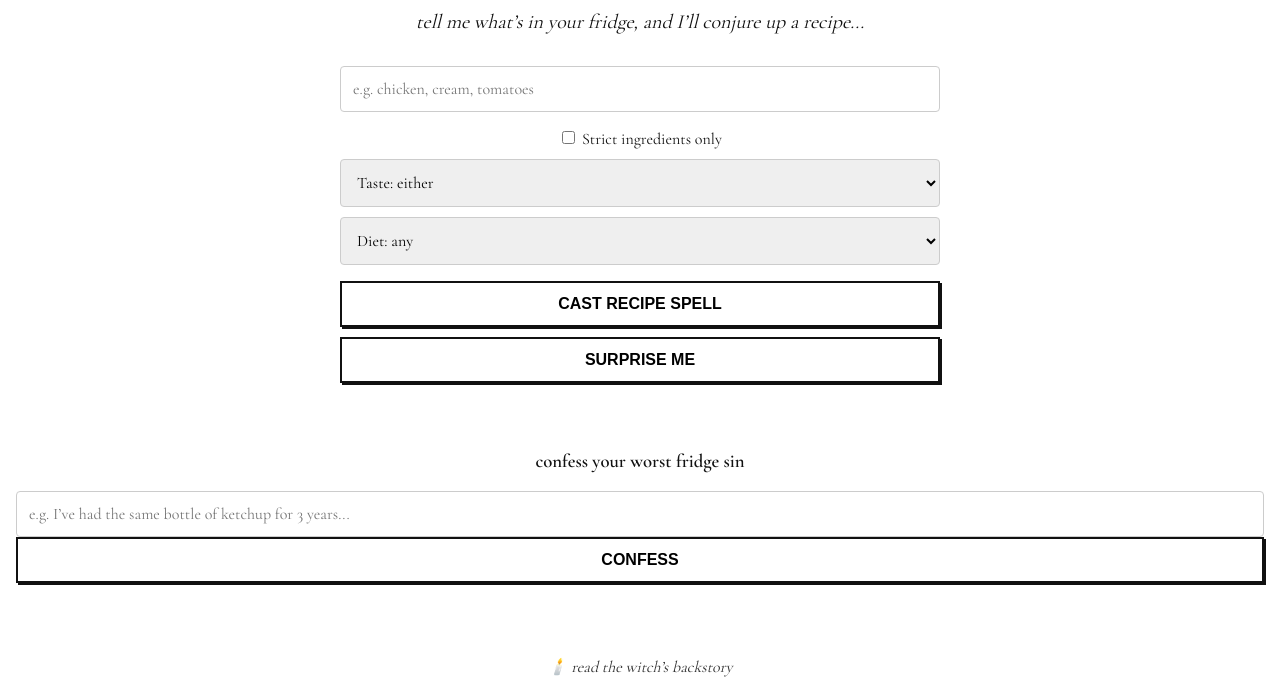
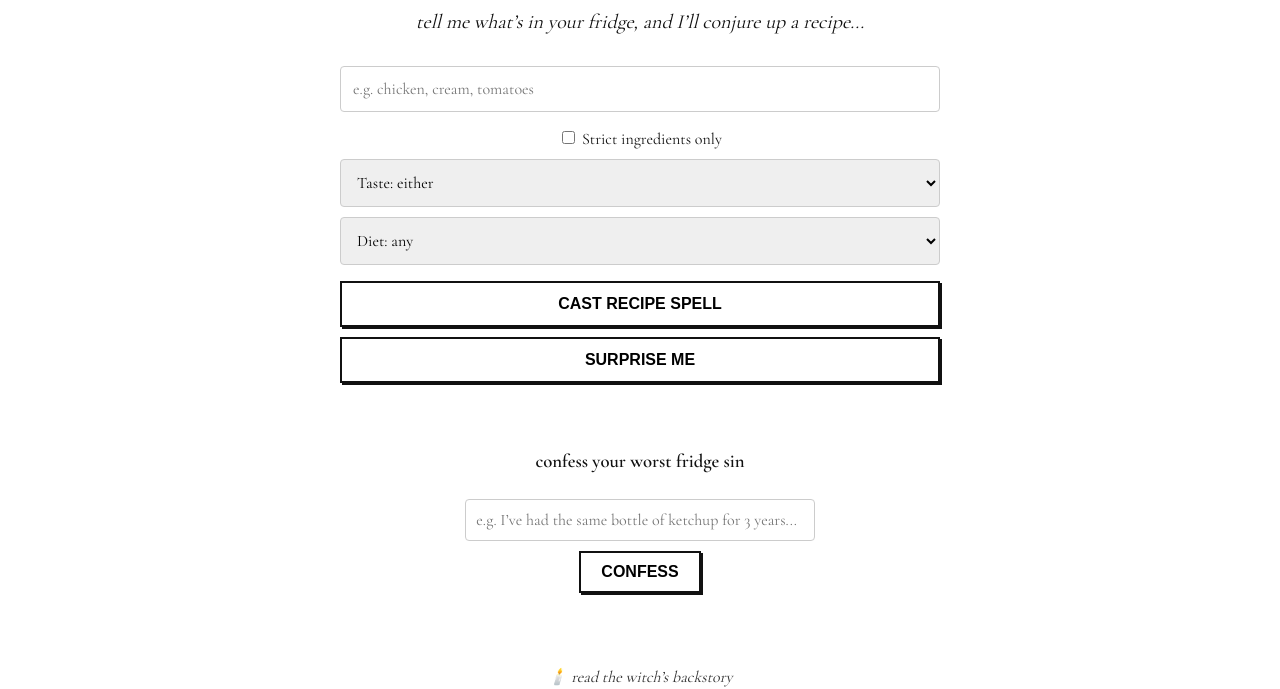
Before and after one commit to danielvella14/fridgewitch, a website: page public/index.html in a window 1280 px wide. Shown: the part 111-800 px from the top of the page. Drawn offline with nearby package versions, Linux system fonts and the light colour scheme.

Commit message:
Update index.html

```diff
--- a/public/index.html
+++ b/public/index.html
@@ -48,10 +48,13 @@
 
   <div class="chat-box">
     <h3>confess your worst fridge sin</h3>
-    <input type="text" id="witchInput" placeholder="e.g. I’ve had the same bottle of ketchup for 3 years..." />
-    <button onclick="askWitch()">Confess</button>
+    <div class="chat-input-group">
+      <input type="text" id="witchInput" placeholder="e.g. I’ve had the same bottle of ketchup for 3 years..." />
+      <button onclick="askWitch()">Confess</button>
+    </div>
     <div id="witchResponse"></div>
   </div>
+
   <a class="back-link" href="lore.html">🕯️ read the witch’s backstory</a>
 
   <script src="script.js"></script>
```
